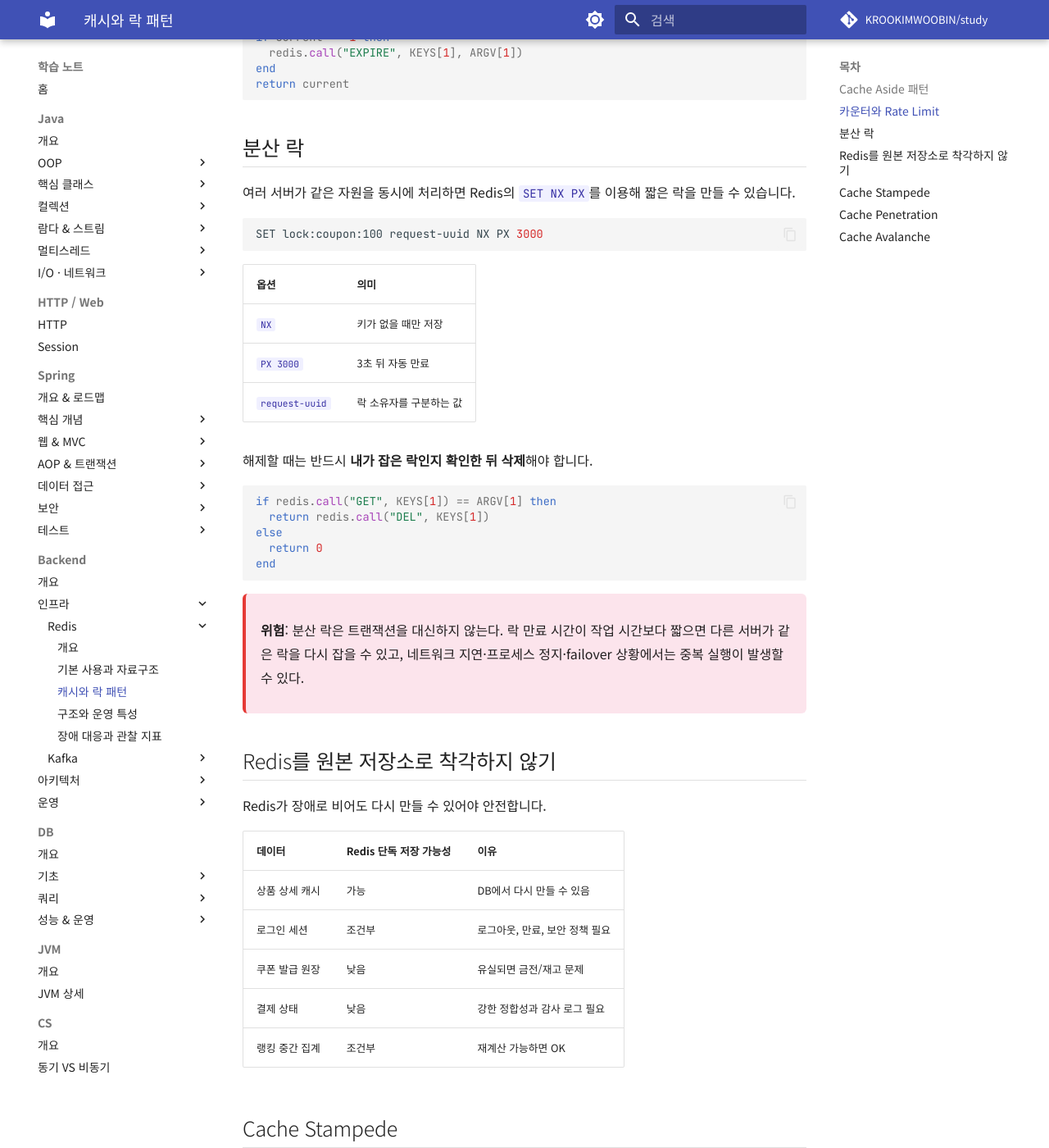
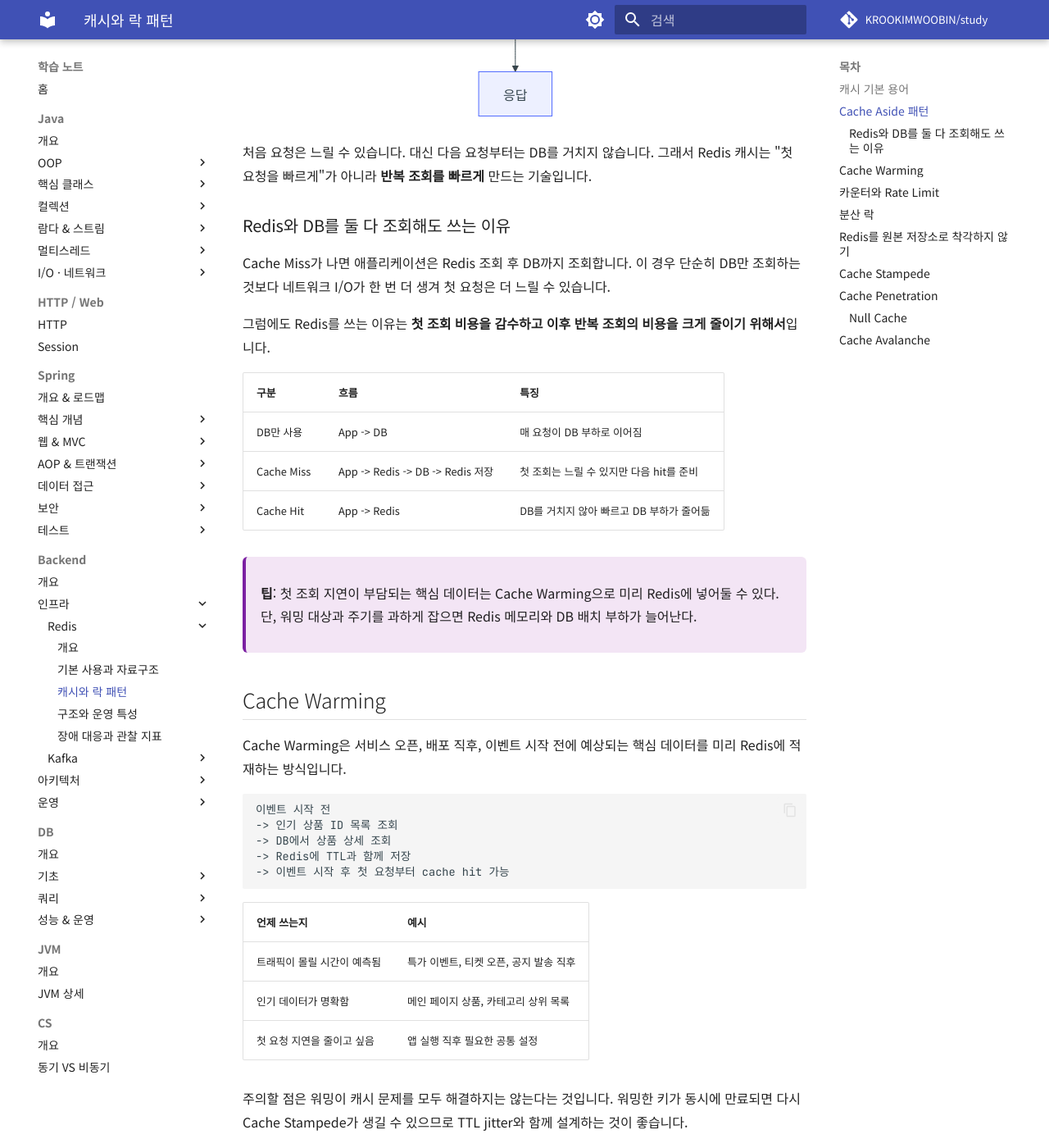
Before and after one commit to KROOKIMWOOBIN/study, an MkDocs documentation site: the page built from docs/backend/infra/redis/캐시패턴.md, in a window 1280 px wide and 1400 px high, scrolled down 2330 px. Shown: the whole window at 82% size. Built offline with MkDocs 1.6.1 and Material for MkDocs 9.7.7, drawn with Linux system fonts in a browser that asks for light colours; comment, search, counter and statistics services are not loaded; some of the changed text lies outside the part shown.

Commit message:
docs: enrich redis cache notes

````diff
--- a/docs/backend/infra/redis/캐시패턴.md
+++ b/docs/backend/infra/redis/캐시패턴.md
@@ -1,6 +1,17 @@
 # Redis 캐시와 락 패턴
 
 Redis는 반복 조회를 빠르게 만드는 캐시, 짧은 카운터, 단기 중복 실행 방지에 자주 사용됩니다. 다만 원본 저장소가 아니므로 **DB 기준 복구와 멱등성**을 함께 설계해야 합니다.
+
+## 캐시 기본 용어
+
+| 용어 | 의미 | 실무에서 보는 포인트 |
+|------|------|----------------------|
+| Cache Hit | Redis에 값이 있어 DB 조회 없이 응답하는 경우 | 응답 속도와 DB 부하 감소 |
+| Cache Miss | Redis에 값이 없어 DB까지 조회하는 경우 | 첫 조회 또는 만료 직후에는 느릴 수 있음 |
+| Cache Warming | 서비스 오픈·이벤트 전에 주요 데이터를 미리 Redis에 적재 | 대량 miss를 줄여 초기 트래픽을 완화 |
+| Cache Penetration | 존재하지 않는 키 요청이 반복되어 매번 DB까지 가는 문제 | null cache, 입력 검증, Bloom Filter로 완화 |
+| Cache Stampede | 인기 키 만료 직후 많은 요청이 동시에 DB로 몰리는 문제 | TTL jitter, mutex, stale cache가 필요 |
+| Hit Ratio | 전체 조회 중 cache hit 비율 | 캐시가 실제로 효과를 내는지 보는 핵심 지표 |
 
 ## Cache Aside 패턴
 
@@ -53,6 +64,44 @@ flowchart TB
 ```
 
 처음 요청은 느릴 수 있습니다. 대신 다음 요청부터는 DB를 거치지 않습니다. 그래서 Redis 캐시는 "첫 요청을 빠르게"가 아니라 **반복 조회를 빠르게** 만드는 기술입니다.
+
+### Redis와 DB를 둘 다 조회해도 쓰는 이유
+
+Cache Miss가 나면 애플리케이션은 Redis 조회 후 DB까지 조회합니다. 이 경우 단순히 DB만 조회하는 것보다 네트워크 I/O가 한 번 더 생겨 첫 요청은 더 느릴 수 있습니다.
+
+그럼에도 Redis를 쓰는 이유는 **첫 조회 비용을 감수하고 이후 반복 조회의 비용을 크게 줄이기 위해서**입니다.
+
+| 구분 | 흐름 | 특징 |
+|------|------|------|
+| DB만 사용 | App -> DB | 매 요청이 DB 부하로 이어짐 |
+| Cache Miss | App -> Redis -> DB -> Redis 저장 | 첫 조회는 느릴 수 있지만 다음 hit를 준비 |
+| Cache Hit | App -> Redis | DB를 거치지 않아 빠르고 DB 부하가 줄어듦 |
+
+<div class="tip-box" markdown="1">
+
+**팁**: 첫 조회 지연이 부담되는 핵심 데이터는 Cache Warming으로 미리 Redis에 넣어둘 수 있다. 단, 워밍 대상과 주기를 과하게 잡으면 Redis 메모리와 DB 배치 부하가 늘어난다.
+
+</div>
+
+## Cache Warming
+
+Cache Warming은 서비스 오픈, 배포 직후, 이벤트 시작 전에 예상되는 핵심 데이터를 미리 Redis에 적재하는 방식입니다.
+
+```text
+이벤트 시작 전
+-> 인기 상품 ID 목록 조회
+-> DB에서 상품 상세 조회
+-> Redis에 TTL과 함께 저장
+-> 이벤트 시작 후 첫 요청부터 cache hit 가능
+```
+
+| 언제 쓰는지 | 예시 |
+|-------------|------|
+| 트래픽이 몰릴 시간이 예측됨 | 특가 이벤트, 티켓 오픈, 공지 발송 직후 |
+| 인기 데이터가 명확함 | 메인 페이지 상품, 카테고리 상위 목록 |
+| 첫 요청 지연을 줄이고 싶음 | 앱 실행 직후 필요한 공통 설정 |
+
+주의할 점은 워밍이 캐시 문제를 모두 해결하지는 않는다는 것입니다. 워밍한 키가 동시에 만료되면 다시 Cache Stampede가 생길 수 있으므로 TTL jitter와 함께 설계하는 것이 좋습니다.
 
 ## 카운터와 Rate Limit
 
@@ -168,6 +217,24 @@ DB 조회 반복
 | 입력 검증 | 말이 안 되는 ID를 DB까지 보내지 않음 |
 | Bloom Filter | 존재 가능성이 없는 키를 빠르게 차단 |
 
+### Null Cache
+
+Null Cache는 DB에 데이터가 없다는 사실도 Redis에 짧게 저장하는 방식입니다.
+
+```text
+GET product:-1 -> miss
+DB 조회 -> 없음
+SET product:-1 "__EMPTY__" EX 30
+다음 요청 -> Redis에서 빈 결과를 바로 응답
+```
+
+| 장점 | 단점 |
+|------|------|
+| 존재하지 않는 값 조회가 DB까지 반복 도달하는 것을 막음 | 없는 값도 캐시에 저장하므로 메모리를 사용 |
+| 공격성 요청이나 잘못된 ID 반복 조회에 효과적 | TTL이 너무 길면 나중에 실제 데이터가 생겼을 때 늦게 보일 수 있음 |
+
+그래서 null cache는 보통 일반 데이터보다 TTL을 짧게 잡습니다. 데이터 생성 가능성이 거의 없는 ID는 조금 길게 둘 수 있지만, 상품·게시글처럼 나중에 생성될 수 있는 도메인은 짧은 TTL과 캐시 무효화 전략을 함께 둡니다.
+
 ## Cache Avalanche
 
 많은 키가 비슷한 시간에 만료되어 DB로 트래픽이 쏠리는 문제입니다.
````
Also changed, not shown: docs/backend/infra/redis.md (+5 -3 lines), docs/backend/infra/redis/장애대응.md (+25 -0 lines).
